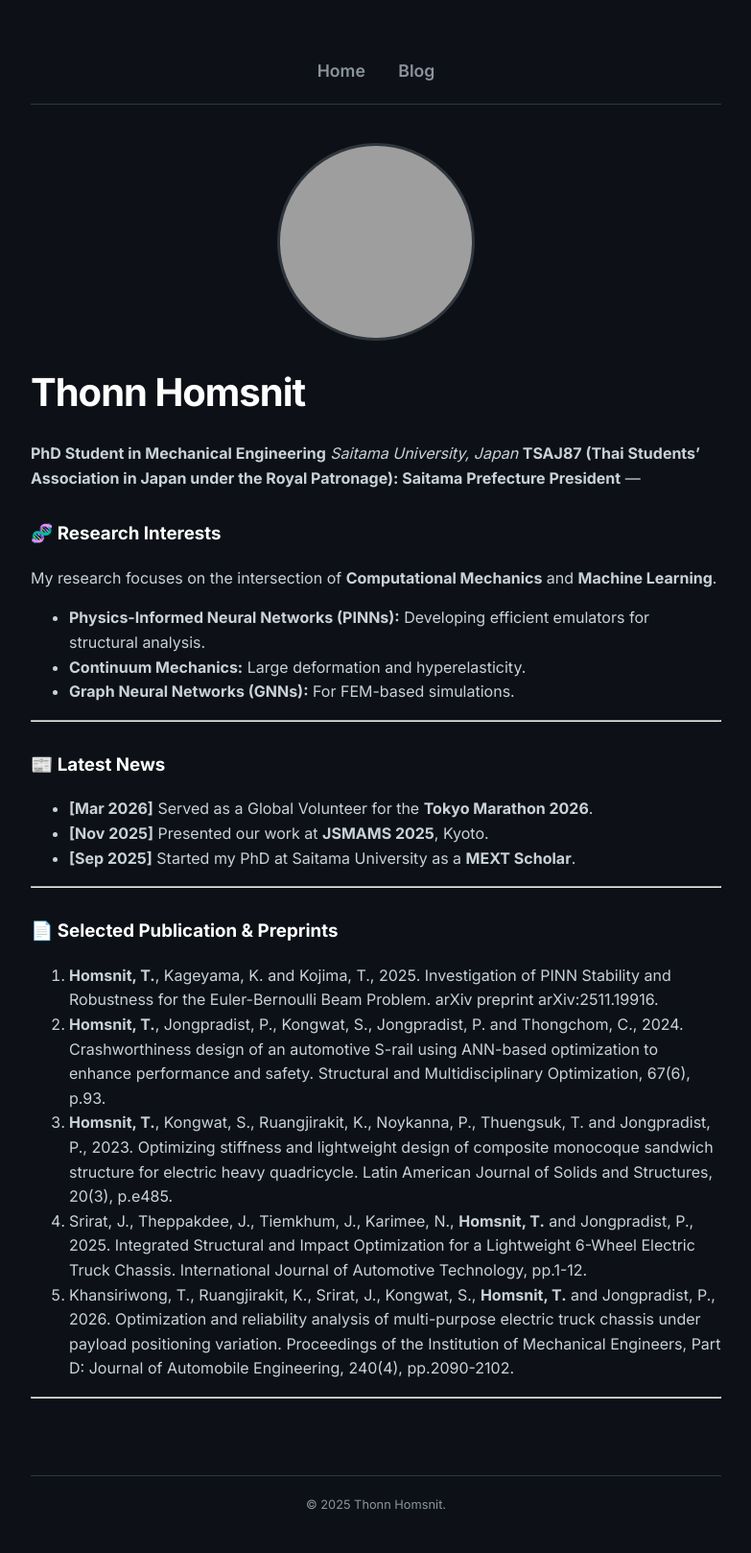
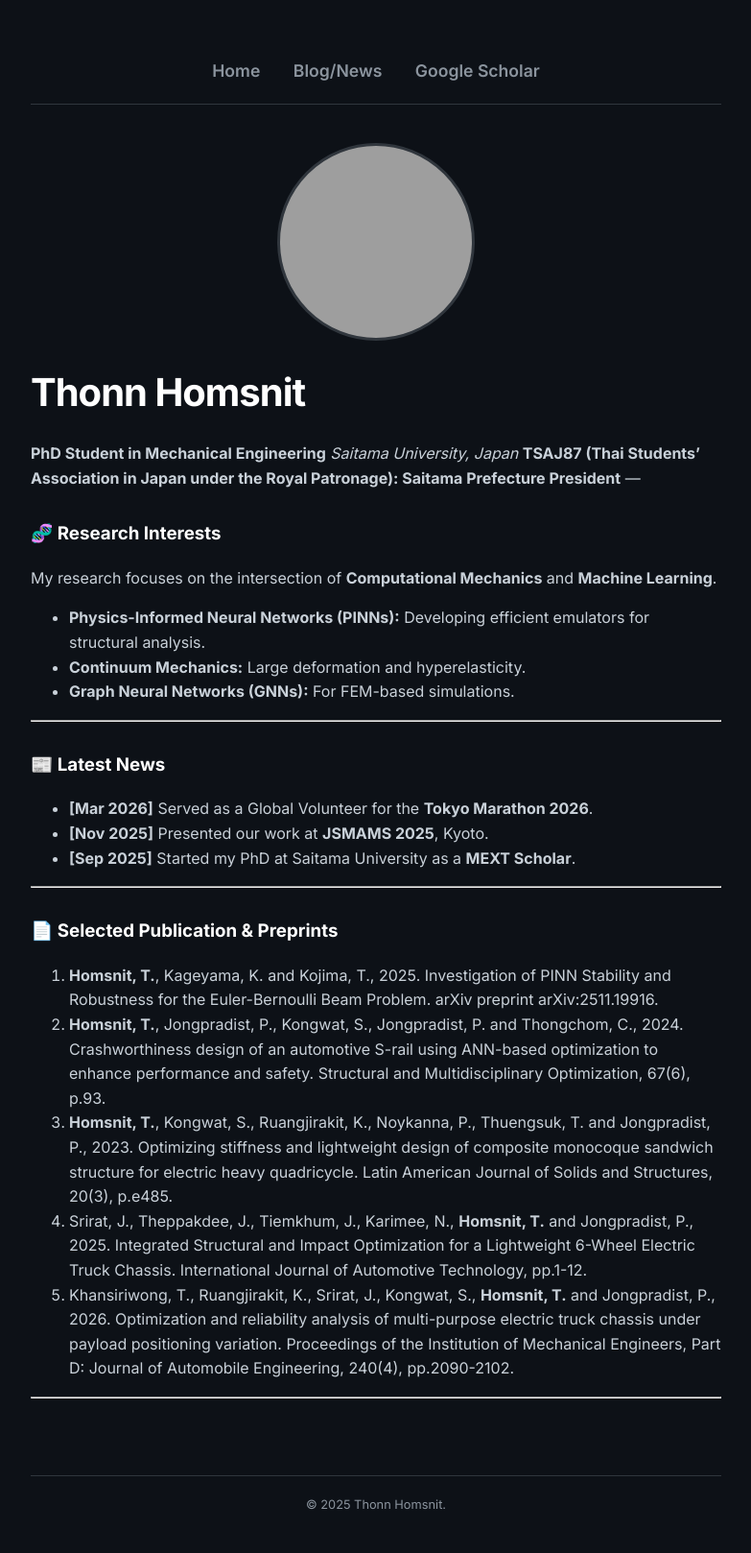
Before and after one commit to thonnh/thonnh.github.io, a Jekyll site: the page built from index.md, in a window 1280 px wide. Shown: the whole page at 96% size, without its empty margins (248-1031 px from the left). Built offline with Jekyll 4.4.1, drawn with Linux system fonts in a browser that asks for light colours; grey boxes are pictures that could not be loaded.

Commit message:
Update Blog link to Blog/News and add Google Scholar

```diff
--- a/_layouts/default.html
+++ b/_layouts/default.html
@@ -62,7 +62,8 @@
 <div class="container">
     <nav>
         <a href="https://thonnh.github.io/">Home</a>
-        <a href="https://thonnh.github.io/blog.html">Blog</a>
+        <a href="https://thonnh.github.io/blog.html">Blog/News</a>
+        <a href="https://scholar.google.com/citations?user=dBBnHBwAAAAJ&hl=en&oi=ao" target="_blank">Google Scholar</a>
     </nav>
 
     {{ content }}
```
